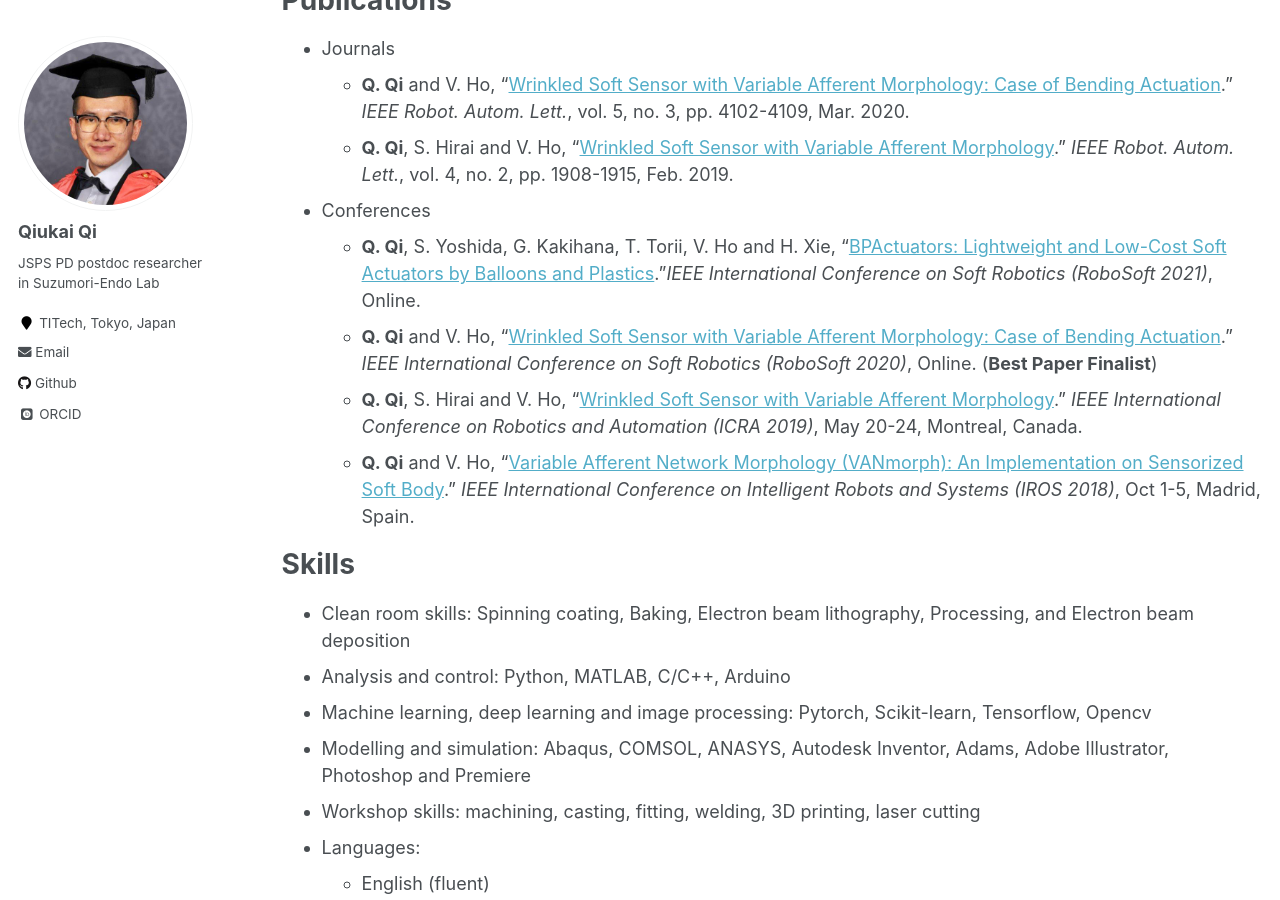
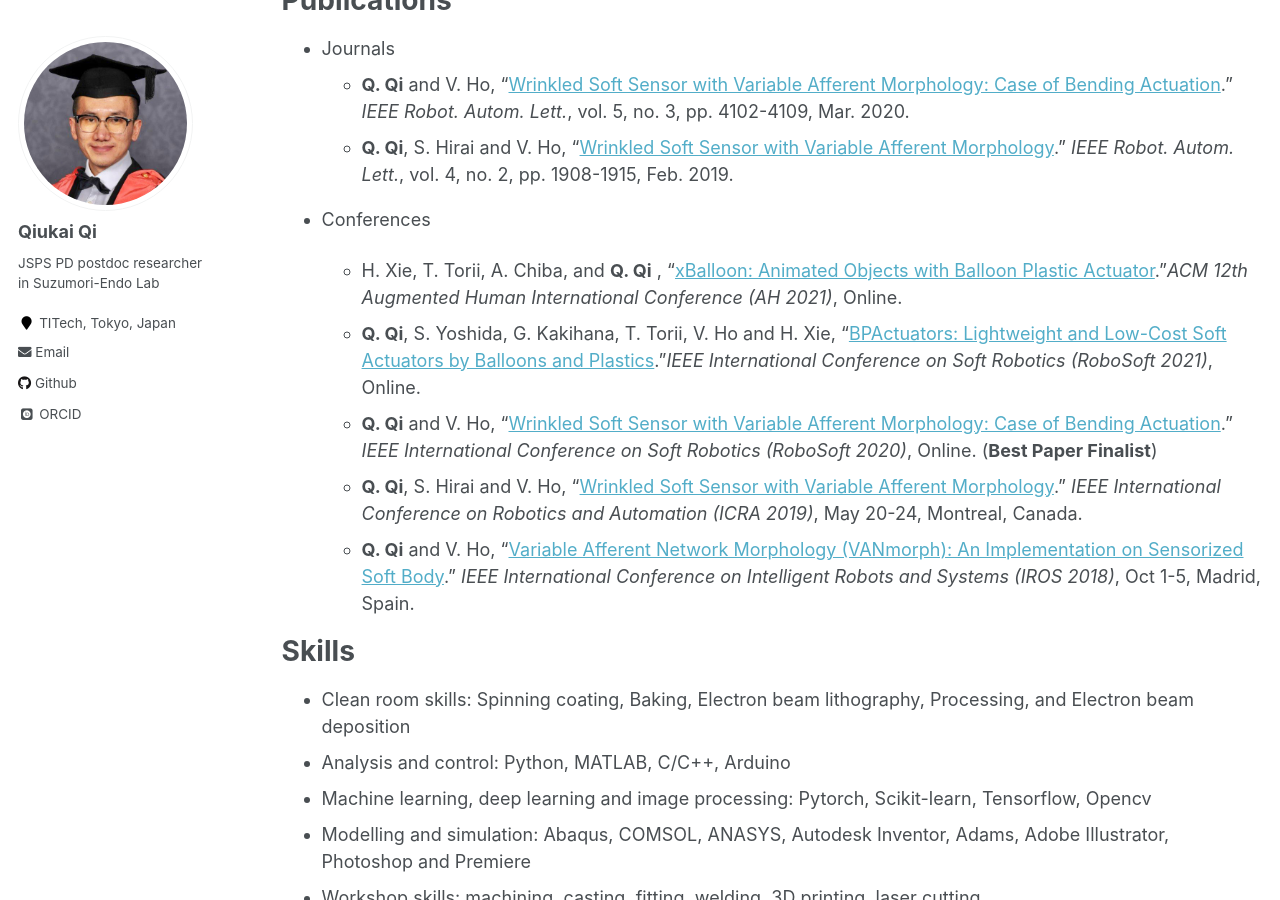
Before and after one commit to QiukaiQi/qiukaiqi.github.io, a Jekyll site: the page built from _pages/CV.md, in a window 1280 px wide and 900 px high, scrolled down 1601 px. Built offline with Jekyll 4.4.1, drawn with Linux system fonts in a browser that asks for light colours; some web fonts are replaced.

Commit message:
Update CV.md

```diff
--- a/_pages/CV.md
+++ b/_pages/CV.md
@@ -63,6 +63,8 @@ Publications
   * **Q. Qi** and V. Ho, "[Wrinkled Soft Sensor with Variable Afferent Morphology: Case of Bending Actuation](https://ieeexplore.ieee.org/document/9044791)." *IEEE Robot. Autom. Lett.*, vol. 5, no. 3, pp. 4102-4109, Mar. 2020.
   * **Q. Qi**, S. Hirai and V. Ho, "[Wrinkled Soft Sensor with Variable Afferent Morphology](https://ieeexplore.ieee.org/document/8638951)." *IEEE Robot. Autom. Lett.*, vol. 4, no. 2, pp. 1908-1915, Feb. 2019.
 * Conferences
+
+  * H. Xie, T. Torii, A. Chiba, and **Q. Qi** , "[xBalloon: Animated Objects with Balloon Plastic Actuator](https://www.augmented-human.com/)."*ACM 12th Augmented Human International Conference (AH 2021)*, Online.
   * **Q. Qi**, S. Yoshida, G. Kakihana, T. Torii, V. Ho and H. Xie, "[BPActuators: Lightweight and Low-Cost Soft Actuators by Balloons and Plastics](http://arxiv.org/abs/2103.01409)."*IEEE International Conference on Soft Robotics (RoboSoft 2021)*, Online.
   * **Q. Qi** and V. Ho, "[Wrinkled Soft Sensor with Variable Afferent Morphology: Case of Bending Actuation](https://ieeexplore.ieee.org/document/9044791)." *IEEE International Conference on Soft Robotics (RoboSoft 2020)*, Online. (**Best Paper Finalist**)
   * **Q. Qi**, S. Hirai and V. Ho, "[Wrinkled Soft Sensor with Variable Afferent Morphology](https://ieeexplore.ieee.org/document/8638951)." *IEEE International Conference on Robotics and Automation (ICRA 2019)*, May 20-24, Montreal, Canada.
```
